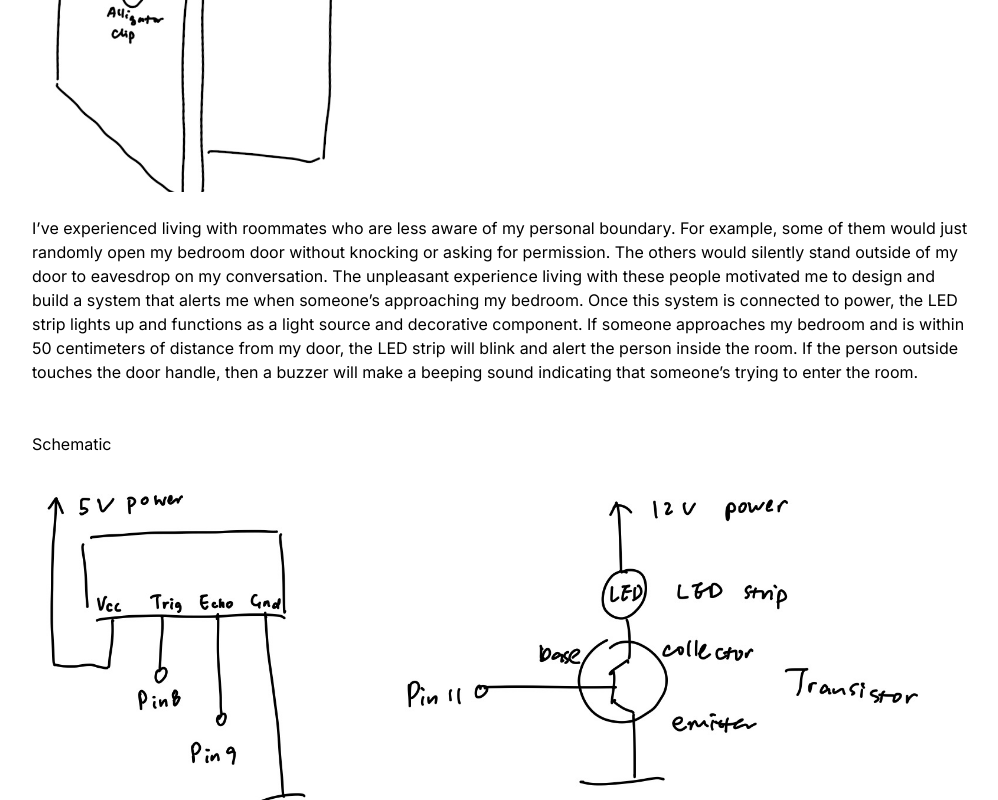
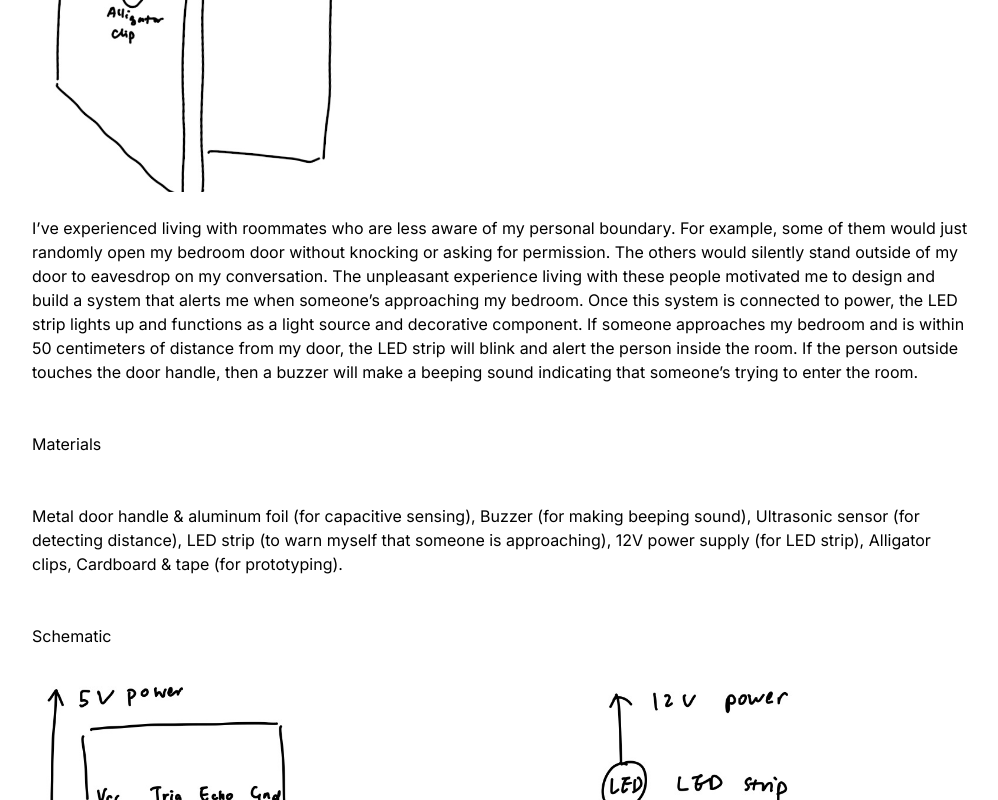
Before and after one commit to LushanWang/LushanWang.github.io, a plain HTML site: page final.html in a window 1280 px wide. Shown: the part 460-1260 px from the top of the page, without its empty margins (140-1138 px from the left). Drawn offline with Linux system fonts and the light colour scheme.

Commit message:
materials

```diff
--- a/final.html
+++ b/final.html
@@ -25,6 +25,23 @@
         Once this system is connected to power, the LED strip lights up and functions as a light source and decorative component.
         If someone approaches my bedroom and is within 50 centimeters of distance from my door, the LED strip will blink and alert the person inside the room.
         If the person outside touches the door handle, then a buzzer will make a beeping sound indicating that someone’s trying to enter the room.
+      </p>
+      <br/>
+    </div>
+
+    <div>
+      <br>
+      <p>Materials</p>
+      <br/>
+
+      <br>
+      <p>Metal door handle & aluminum foil (for capacitive sensing),
+        Buzzer (for making beeping sound),
+        Ultrasonic sensor (for detecting distance),
+        LED strip (to warn myself that someone is approaching),
+        12V power supply (for LED strip),
+        Alligator clips,
+        Cardboard & tape (for prototyping).
       </p>
       <br/>
     </div>
```
